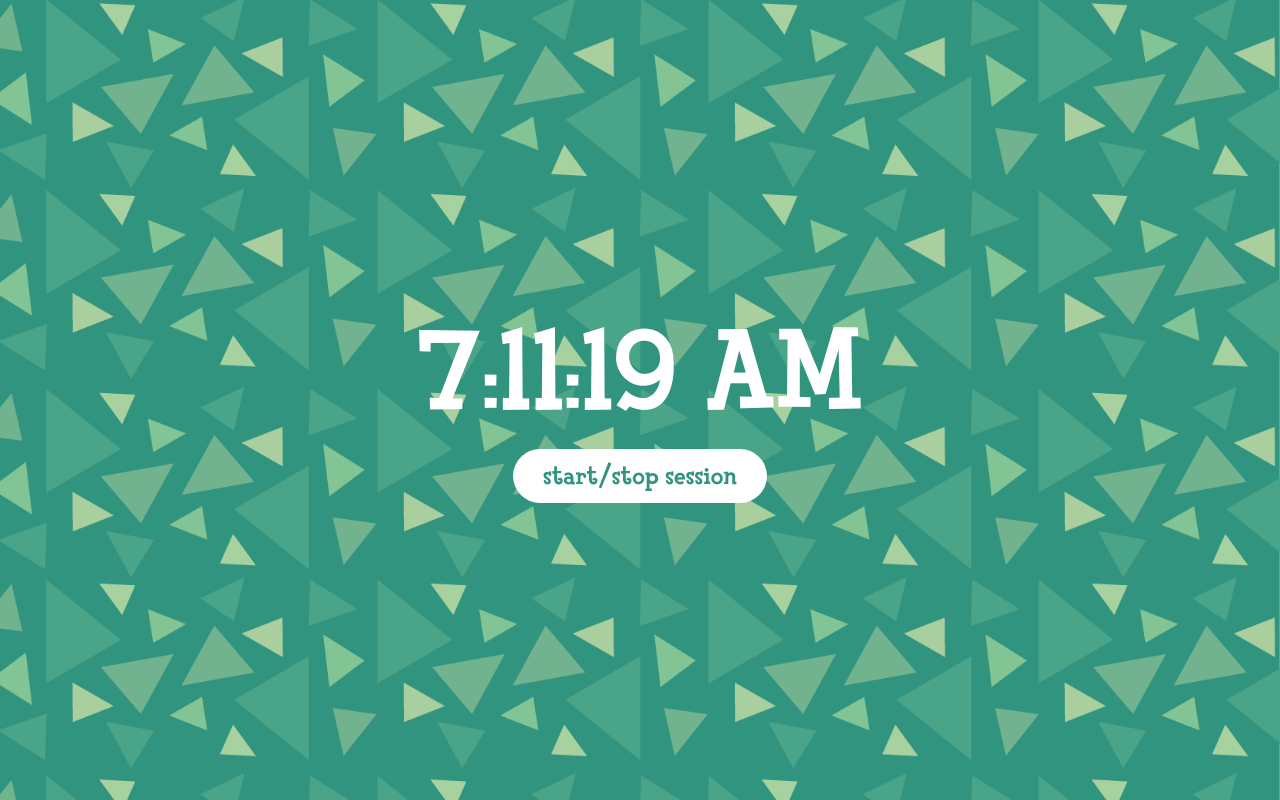
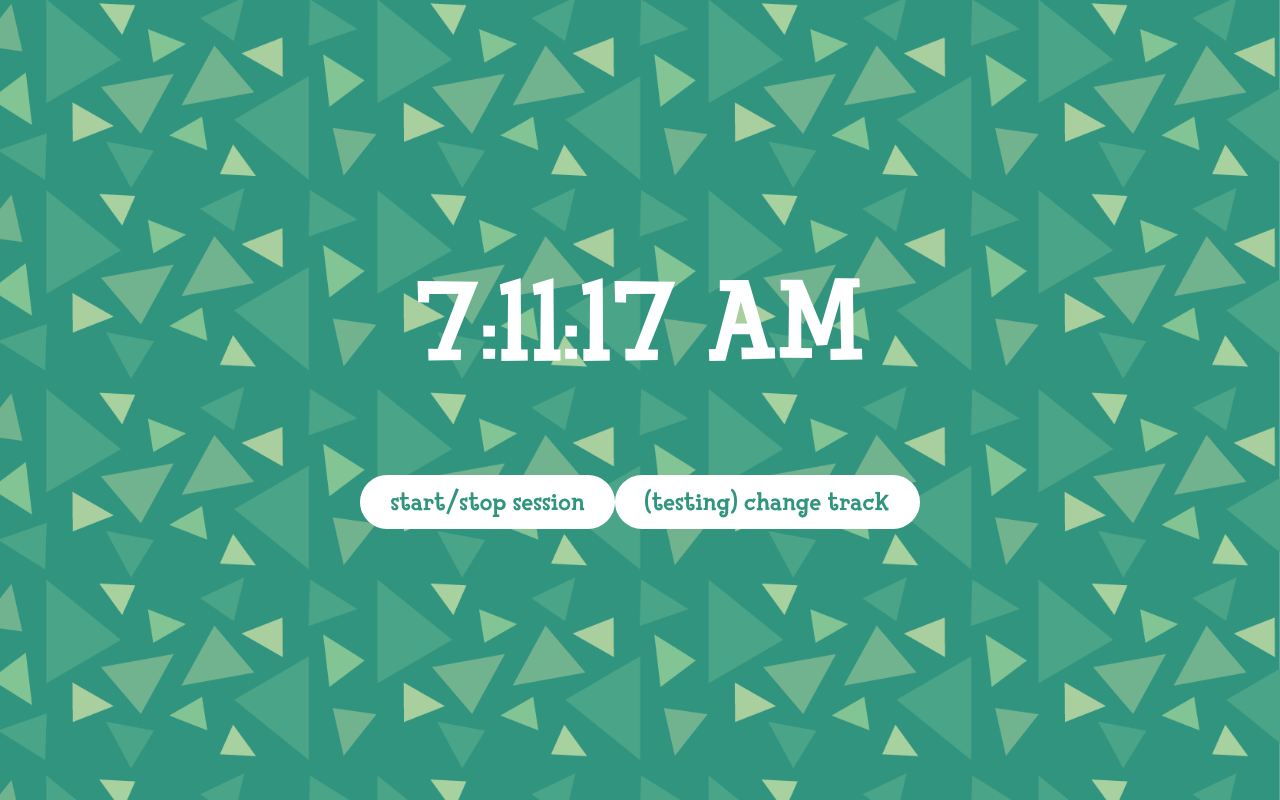
Before and after one commit to d5vis/ac, a React (Create React App) app: page / in a window 1280 px wide. Built offline with nearby package versions, Linux system fonts and the light colour scheme.

Commit message:
add track changing

```diff
--- a/src/Button.js
+++ b/src/Button.js
@@ -1,18 +1,22 @@
-import { useState } from "react";
+import { useState, useEffect } from "react";
 
 export default function Button() {
   // TODO:
   // add hourly music
   // add volume controller
   // add themes/game select
-  let url =
+
+  // also change these variable names and store all
+  let url6am =
     "https://vgmsite.com/soundtracks/animal-crossing-wild-world/cnwnmvft/39%206%20AM%20%28AC_WW%29.mp3";
-  const [audio, setAudio] = useState(new Audio(url));
+  let url7am =
+    "https://vgmsite.com/soundtracks/animal-crossing-wild-world/xqxtybnu/40%207%20AM%20%28AC_WW%29.mp3";
+  const [audio, setAudio] = useState(new Audio(url6am));
   const [playing, setPlaying] = useState(false);
+  audio.volume = 0.5;
   audio.loop = true;
 
   function playAudio() {
-    console.log(playing);
     if (!playing) {
       audio.play();
     } else {
@@ -21,5 +25,16 @@ export default function Button() {
     setPlaying(!playing);
   }
 
-  return <button onClick={playAudio}>start/stop session</button>;
+  function changeTrack() {
+    // TODO: fade in fade out
+    audio.src = url7am;
+    audio.play();
+  }
+
+  return (
+    <div>
+      <button onClick={playAudio}>start/stop session</button>
+      <button onClick={changeTrack}>(testing) change track</button>
+    </div>
+  );
 }
--- a/src/Clock.js
+++ b/src/Clock.js
@@ -1,4 +1,4 @@
-import React, { useState, useEffect } from "react";
+import { useState, useEffect } from "react";
 
 export default function Clock() {
   const [time, setTime] = useState();
```
